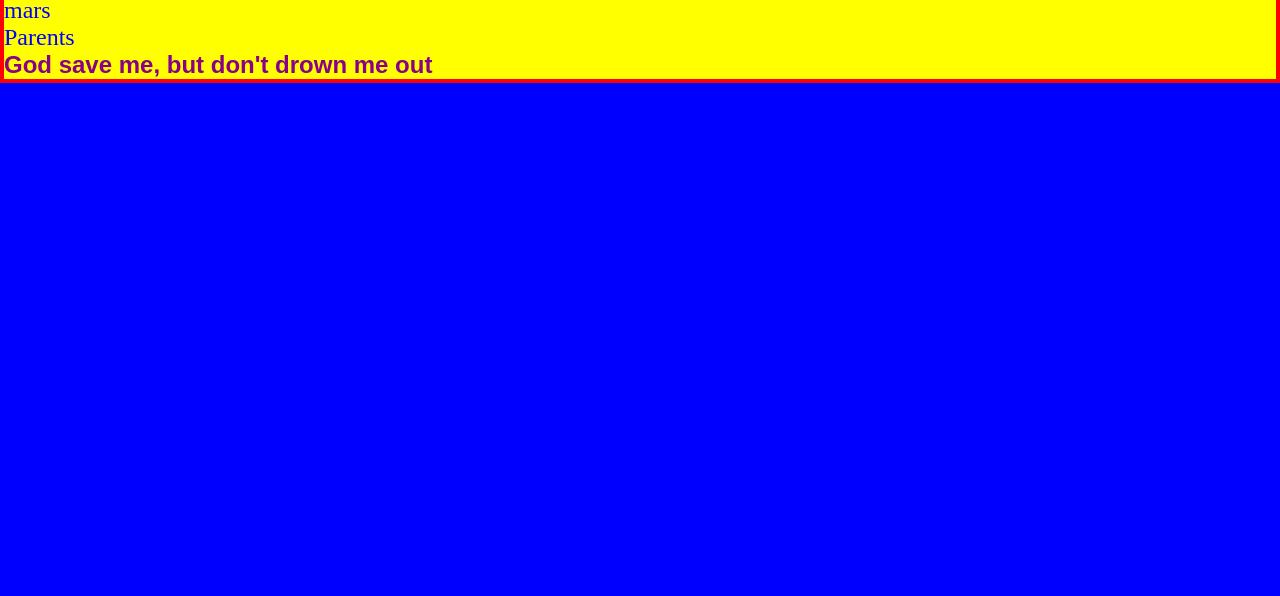
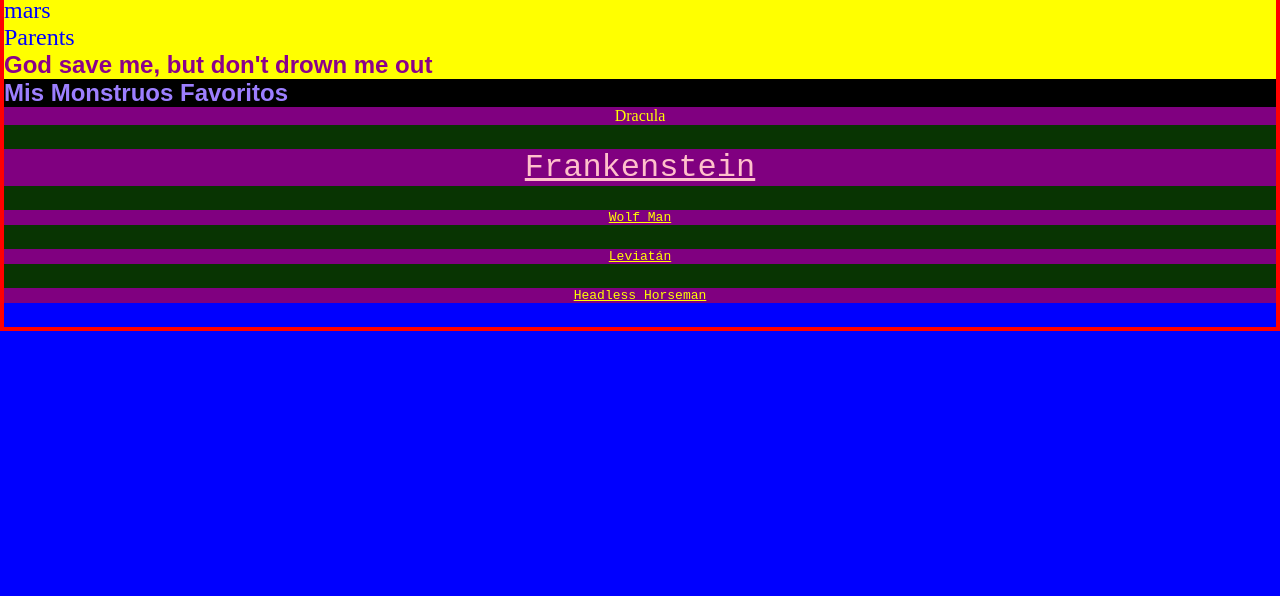
Before and after one commit to AstridHS/Programacion-Web-I, a plain HTML site: page CSS/02-Selectores/index.html in a window 1280 px wide. Shown: the part 204-800 px from the top of the page. Drawn offline with Linux system fonts and the light colour scheme.

Commit message:
Segunda Sesión de CSS

```diff
--- a/CSS/02-Selectores/index.html
+++ b/CSS/02-Selectores/index.html
@@ -28,5 +28,15 @@
 
   </section>
 
+<section class="galeria">
+  <h2>Mis Monstruos Favoritos</h2>
+  <ol class="monstruos">
+  <li class="primer-hermano">Dracula</li>
+  <li>Frankenstein</li>
+  <li>Wolf Man</li>
+  <li>Leviatán</li>
+  <li>Headless Horseman</li>
+  </ol>
+</section>
 </body>
 </html>
--- a/CSS/02-Selectores/style.css
+++ b/CSS/02-Selectores/style.css
@@ -70,3 +70,85 @@ li {
   font-family: sans-serif;
   font-weight: 900;
 }
+
+/*
+
+  Selectores combinados
+
+  -Descendientes. Seleccionan elementos dentro de otros elementos.
+
+  Elemento Interno {
+  ...
+  }
+*/
+
+section h2 {
+  color: rgb(157, 127, 255);
+  font-family: sans-serif;
+  border: none;
+}
+
+body .galeria {
+  border: none;
+  background-color: rgb(0, 0, 0);
+}
+
+.galeria .monstruos {
+  border: none;
+  background-color: rgb(8, 52, 2);
+}
+
+/*
+
+  Selectores Combinados
+
+  - Hijo Directo. Selecciona elementos que son hijos directos de un elemento padre.
+
+    elementoPadre > elementoHijo {
+    ...
+  }
+
+*/
+
+.monstruos > li {
+  border: none;
+  text-align: center;
+  margin-bottom: 24px;
+  background-color: purple;
+}
+
+
+/*
+
+  Selectores Combinado
+
+  -Elemento Adyacente. Seleccione el primer elemento inmediatamente después de otro elemento.
+  Es decir, su hermano inmediato.
+
+    elemento + elementoAdyacente {
+    ...
+  }
+
+*/
+
+.primer-hermano + li {
+  font-size: 2rem;
+  color: pink;
+}
+
+/*
+
+Selectores combinados
+
+-Hermanos General. Selecciona todos los hermanos después de un elemento.
+
+  elemento ~ elementoHermano {
+    ...
+  }
+
+*/
+
+.primer-hermano ~ li {
+  font-family: monospace;
+  text-decoration: underline;
+}
--- /dev/null
+++ b/CSS/04-Fuentes/style.css
@@ -0,0 +1,82 @@
+/*
+
+Fuentes
+
+Las fuentes un aspecto fundamental del diseño web, influyen mucho en la estética, legibilidad y jerarquía visual.
+
+Para definir una familia tipográfica usamos la propiedad::after
+
+  font-family: "nombre de la fuente";
+
+1. Web Safe Fonts > Fuentes Web Seguras. Son tipografías predeterminadas y que se pueden usar en cualquier dispositivo, sistema operativo o navegador web.
+
+  - Por estilo o categoria > Keywords o palabras clave
+
+    - serif
+    - sans-serif
+    - monospace
+    - cursive > script
+    - fantasy > decorativa
+
+  - Por nombre de la familia tipográfica
+    - Arial
+    - "Times New Roman"
+    - Verdana
+    - Geneva
+    - Tahoma
+    ...
+
+    Los valores que con más de una palabra se escriben entre comillas dobles "" o simples ''
+
+    La recomendación es usar máximo 2 fuentes de respaldo, sipor alguna razón no se carga la fuente principal, se cargaran las secundarias. Los nombres se separan por comas ,
+
+*/
+
+body {
+  font-family: serif; /* Default del user profile */
+  font-family: sans-serif;
+  font-family: monospace;
+  font-family: cursive;
+  font-family: fantasy;
+
+}
+
+h1 {
+  font-family: Arial;
+  font-family: "Times New Roman";
+  font-family: Verdana;
+  font-family: "Gill Sans";
+  font-family: "Segoe UI", Tahoma, Geneva, Verdana, sans-serif;
+  font-family: "Lucida Sans", Arial, sans-serif;
+}
+
+/*
+
+  2. Fuentes Personalizadas. Son fuentes que nosotros elegimos de acuerdo al estilo de la web o a los lineamientos de la marca gráfica.
+
+  - Fuentes externas. Se llaman a traves de recursos en línea o servidores remotos. Por ejemplo Google Fonts.
+  - Fuentes internas. Se llaman a través de nuestras carpetas o servidor propio.
+
+*/
+
+h2 {
+   font-family: "Oswald", sans-serif;
+  font-optical-sizing: auto;
+  font-weight: 400;
+  font-style: normal;
+}
+
+/*
+
+Llamamos a nuestra tipografía interna con la sentencia @font-face
+
+*/
+
+@font-face {
+  font-family: "Super Sliced";
+  src: url("./Super\ Sliced.ttf"), format("ttf") ;
+}
+
+p {
+  font-family: "Super Sliced", fantasy;
+}
```
Also changed, not shown: CSS/03-Cascada-Especificidad/index.html (added, +15 -0 lines), CSS/03-Cascada-Especificidad/style.css (added, +82 -0 lines), CSS/04-Fuentes/index.html (added, +20 -0 lines), CSS/04-Fuentes/Super Sliced.ttf (added).
